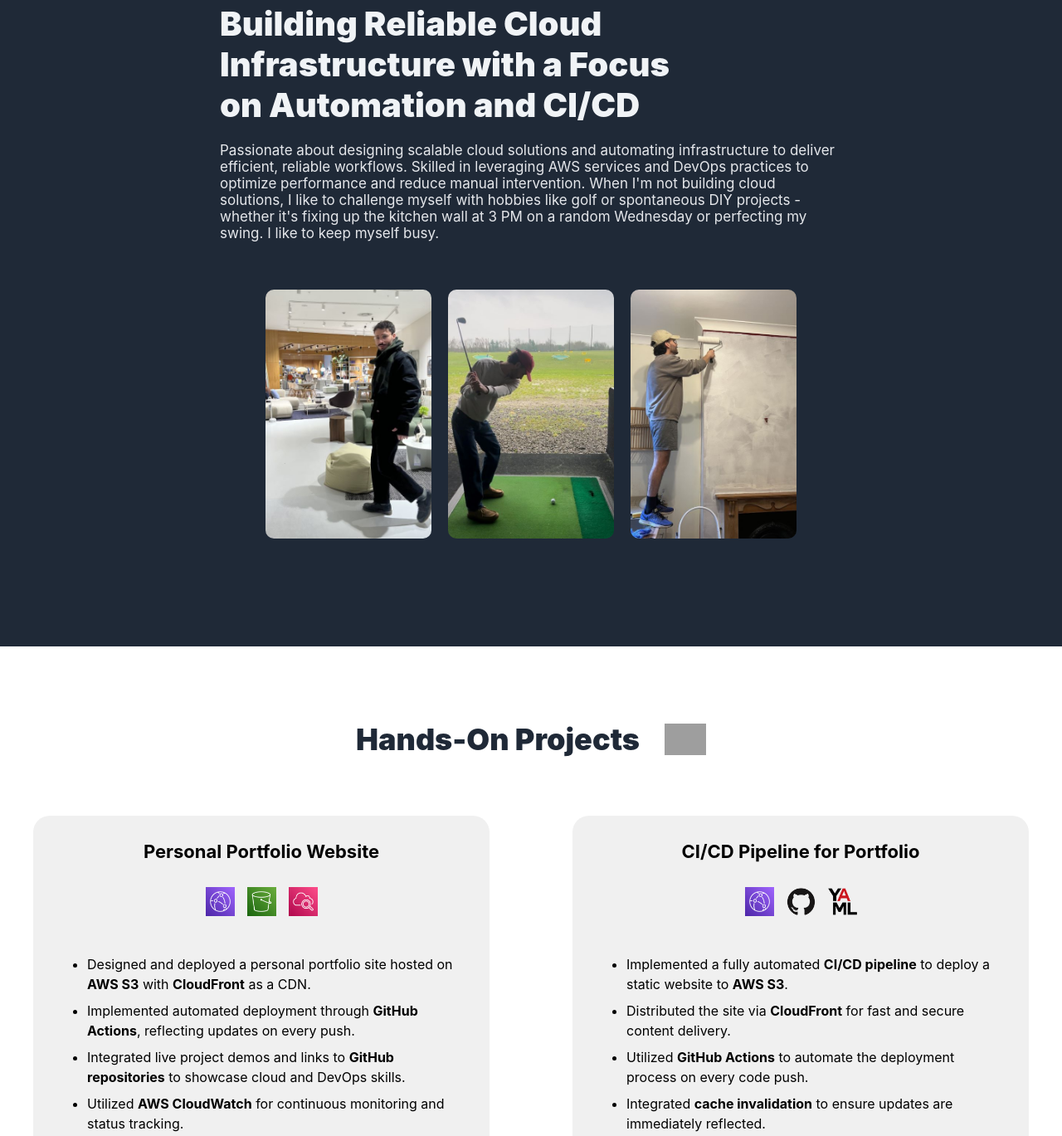
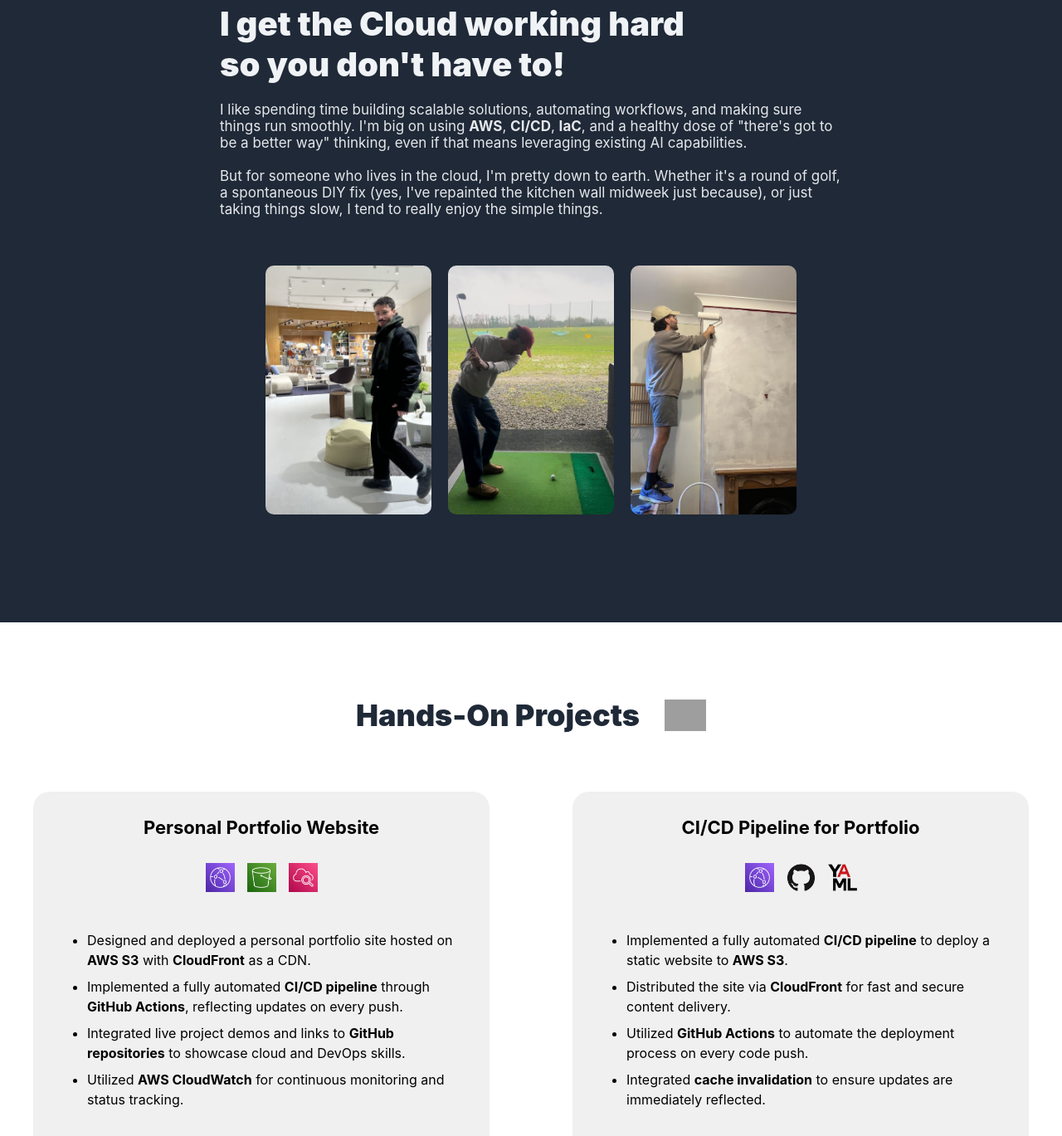
Before and after one commit to vascoosb/landing-page, a plain HTML site: page index.html in a window 1280 px wide. Shown: the part 160-1529 px from the top of the page at 83% size. Drawn offline with Linux system fonts and the light colour scheme; grey boxes are pictures that could not be loaded.

Commit message:
Polish 'about me' section and some styling

```diff
--- a/index.html
+++ b/index.html
@@ -24,11 +24,16 @@
     <div class="content">
         <div class="first">
             <div class="description">
-                <div class="main-text">Building Reliable Cloud Infrastructure with a Focus on Automation and CI/CD</div>
-                <div class="secondary-text">Passionate about designing scalable cloud solutions and automating infrastructure to deliver
-                    efficient, reliable workflows. Skilled in leveraging AWS services and DevOps practices to optimize performance and reduce manual intervention.
-                    When I'm not building cloud solutions, I like to challenge myself with hobbies like golf or spontaneous DIY projects -
-                    whether it's fixing up the kitchen wall at 3 PM on a random Wednesday or perfecting my swing. I like to keep myself busy.
+                <div class="main-text">I get the Cloud working hard so you don't have to!</div>
+                <div class="secondary-text">I like spending time building scalable solutions,
+                    automating workflows, and making sure things run smoothly. I'm big on using <strong>AWS</strong>,
+                    <strong>CI/CD</strong>, <strong>IaC</strong>, and a healthy dose of "there's got to be a better way" thinking,
+                    even if that means leveraging existing AI capabilities.
+                    <br>
+                    <br>
+                    But for someone who lives in the cloud, I'm pretty down to earth. Whether it's a round of golf, a
+                    spontaneous DIY fix (yes, I've repainted the kitchen wall midweek just because), or just taking things
+                    slow, I tend to really enjoy the simple things.
                 </div>
             </div>
             <div class="main-images">
@@ -55,7 +60,8 @@
                     <div class="project_description">
                         <ul>
                             <li>Designed and deployed a personal portfolio site hosted on <strong>AWS S3</strong> with <strong>CloudFront</strong> as a CDN.</li>
-                            <li>Implemented automated deployment through <strong>GitHub Actions</strong>, reflecting updates on every push.</li>
+                            <li>Implemented a fully automated <strong>CI/CD pipeline</strong> through <strong>GitHub Actions</strong>, reflecting updates
+                                on every push.</li>
                             <li>Integrated live project demos and links to <strong>GitHub repositories</strong> to showcase cloud and DevOps skills.</li>
                             <li>Utilized <strong>AWS CloudWatch</strong> for continuous monitoring and status tracking.</li>
                         </ul>
@@ -188,13 +194,13 @@
         </div>
         <div class="fourth">
             <div class="title">
-                Here's a challenge for you
+                Now here's a challenge for you
             </div>
             <div class="container">
                 <div class="words">
                     <div class="message">
                         I'm ready to impress, but are you ready to find out if I'm a good fit for your team?
-                        Get in touch and let's create something great together.
+                        Get in touch and let's create something great.
                     </div>
                 </div>
                 <a href="https://www.linkedin.com/in/vasco-bras" target="_blank" class="button second-button">Contact me</a>
--- a/style.css
+++ b/style.css
@@ -203,7 +203,6 @@ a {
 .card {
     display: flex;
     flex-direction: column;
-    justify-items: center;
     align-items: center;
     text-align: center;
     width: 300px;
@@ -343,6 +342,11 @@ a {
         width: 90%;
         padding-left: 30px;
     }
+
+    .description {
+        margin-right: 20px;
+    }
+
     .secondary-text {
         font-size: 2.5vw;
         width: 90%;
```
